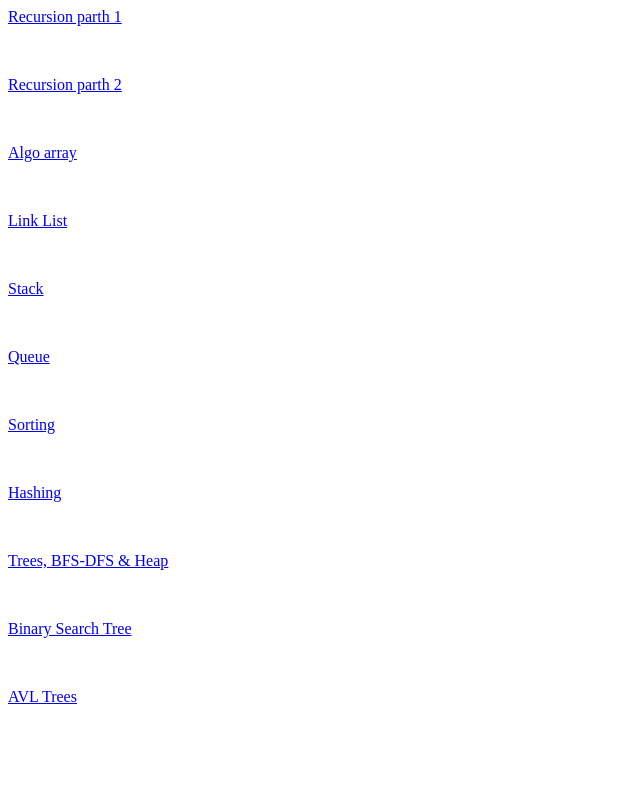
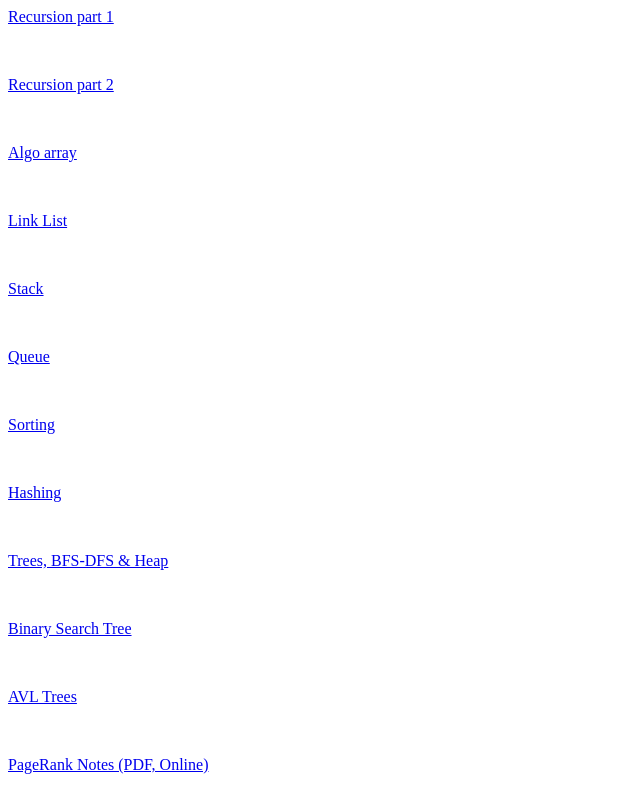
Before and after one commit to pravin5858/ADA, a plain HTML site: page index.html in a window 1280 px wide. Shown: the top 800 px of the page, without its empty margins (0-640 px from the left). Drawn offline with Linux system fonts and the light colour scheme.

Commit message:
PageRank Algo Link Added.

```diff
--- a/index.html
+++ b/index.html
@@ -1,13 +1,13 @@
 <html>
   <head>
     <title>
-      ADA Mid Notes
+      ADA Notes
     </title>
   </head>
   <body>
-    <p><a href="https://pravin5858.github.io/ADA/1a-recursion.slides.html">Recursion parth 1</a></p>
+    <p><a href="https://pravin5858.github.io/ADA/1a-recursion.slides.html">Recursion part 1</a></p>
     <br/>
-    <p><a href="https://pravin5858.github.io/ADA/1b-recursion.slides.html">Recursion parth 2</a></p>
+    <p><a href="https://pravin5858.github.io/ADA/1b-recursion.slides.html">Recursion part 2</a></p>
     <br/>
     <p><a href="https://pravin5858.github.io/ADA/2-algoan.slides.html">Algo array</a></p>
     <br/>
@@ -27,5 +27,11 @@
     <br/>
     <p><a href="https://pravin5858.github.io/ADA/10-avl-trees.slides.html">AVL Trees</a></p>
     <br/>
+    <p>
+      <!-- Add your PDF reader here: -->
+      <a href="https://pravin5858.github.io/ADA/11-pagerank.pdf" target="_blank">PageRank Notes (PDF, Online)</a>
+    </p>
+    <br/>
+    <embed src="https://pravin5858.github.io/ADA/11-pagerank.pdf" type="application/pdf" width="100%" height="900px"/>
   </body>
 </html>
```
